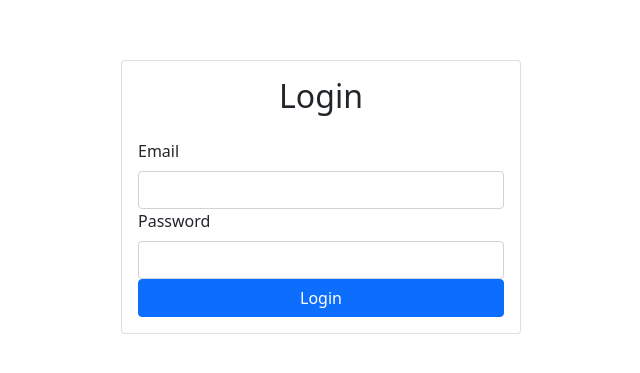
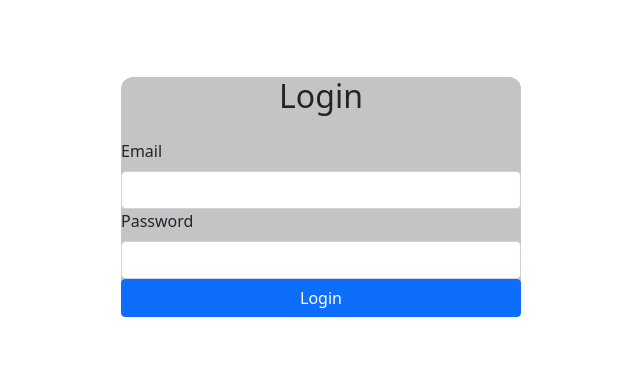
Before and after one commit to nimasub/narrate-project, a React (Create React App) app in the folder mytestapp/: page / in a window 1280 px wide. Shown: the part 203-576 px from the top of the page, without its empty margins (319-959 px from the left). Built offline with nearby package versions, Linux system fonts and the light colour scheme.

Commit message:
some styling changes - not perfect

```diff
--- a/mytestapp/package.json
+++ b/mytestapp/package.json
@@ -10,7 +10,7 @@
     "bootstrap": "^5.1.3",
     "firebase": "^9.6.7",
     "react": "^17.0.2",
-    "react-bootstrap": "^2.1.2",
+    "react-bootstrap": "^2.2.0",
     "react-dom": "^17.0.2",
     "react-router-dom": "^6.2.1",
     "react-scripts": "5.0.0",
--- a/mytestapp/src/components/Login.js
+++ b/mytestapp/src/components/Login.js
@@ -2,6 +2,7 @@ import React, { useRef, useState } from 'react'
 import { Form, Button, Card, Alert } from 'react-bootstrap'
 import { getAuth, signInWithEmailAndPassword, onAuthStateChanged } from "firebase/auth"
 import  firebaseapp from "../firebase"
+import "./../styles/login.css"
 
 export default function Login() {
   const emailRef = useRef()
@@ -28,8 +29,9 @@ export default function Login() {
 
   return (
     <>
-      <Card>
-          <Card.Body>
+    <div className="login">
+      <div className="">
+          <div className="">
               <h2 className="text-center mb-4"> Login </h2>
               {error && <Alert variant="danger"> {error} </Alert>}
               <Form onSubmit={handleSubmit}>
@@ -43,8 +45,9 @@ export default function Login() {
                   </Form.Group>
                   <Button disabled={loading} className="w-100" type="submit">Login</Button>
               </Form>
-          </Card.Body>
-      </Card>
+          </div>
+      </div>
+      </div>
     </>
   )
 }
--- /dev/null
+++ b/mytestapp/src/styles/login.css
@@ -0,0 +1,11 @@
+.login {
+    width: 100%;
+    height: 40%;
+    background-color: #c4c4c4;
+    fill-opacity: 20%;
+    border-radius: 12px;
+}
+
+.card {
+    margin: 10% 10%;
+}
```
Also changed, not shown: 2 other files (tests, documents, lock files or other folders).
